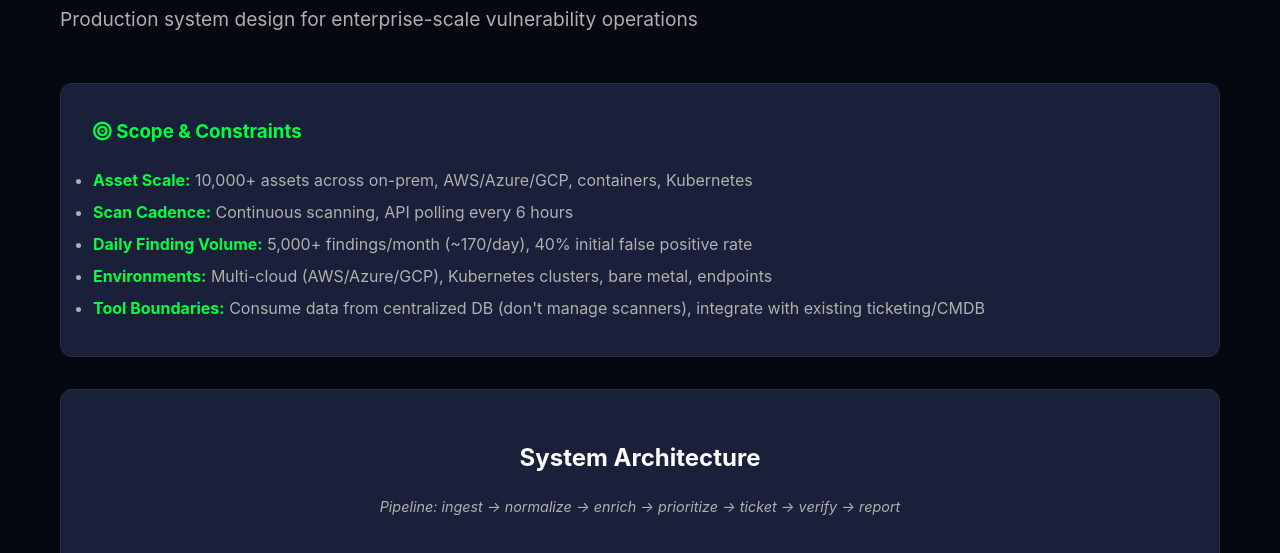
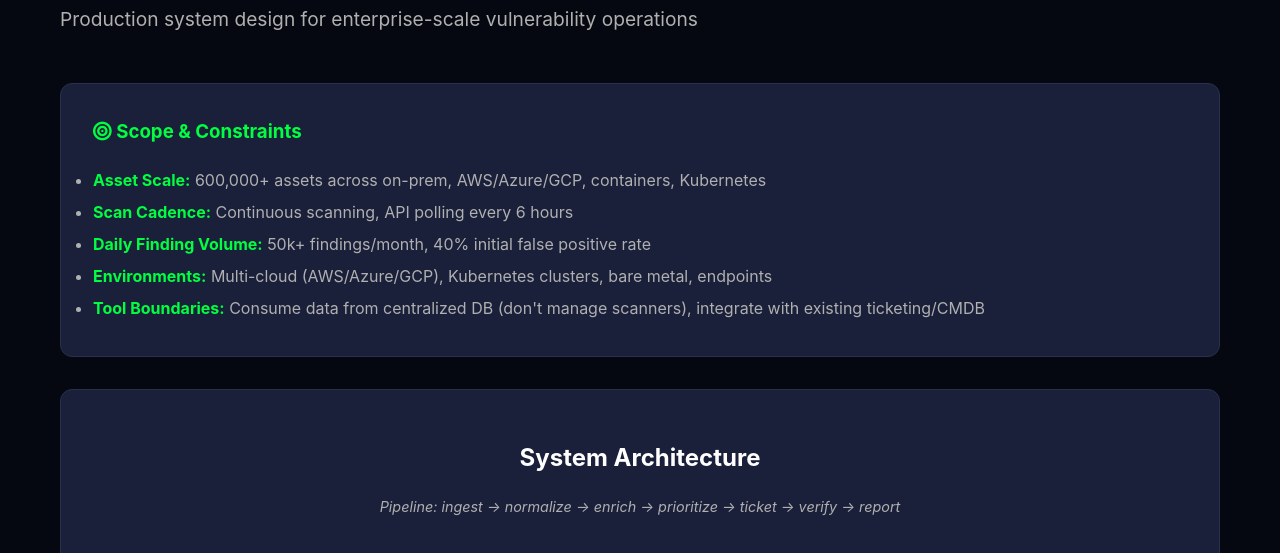
Before and after one commit to cyberopsguru/cybersecurity-portfolio, a website: page vulnops-architecture.html in a window 1280 px wide. Shown: the part 247-800 px from the top of the page. Drawn offline with Linux system fonts and the light colour scheme.

Commit message:
Complete MAANG interview-ready systems architecture page with design decisions and metrics

```diff
--- a/vulnops-architecture.html
+++ b/vulnops-architecture.html
@@ -86,9 +86,9 @@
             <div class="design-section">
                 <h3><i class="fas fa-bullseye"></i> Scope & Constraints</h3>
                 <ul style="color: var(--text-secondary); line-height: 2;">
-                    <li><strong style="color: var(--primary-color);">Asset Scale:</strong> 10,000+ assets across on-prem, AWS/Azure/GCP, containers, Kubernetes</li>
+                    <li><strong style="color: var(--primary-color);">Asset Scale:</strong> 600,000+ assets across on-prem, AWS/Azure/GCP, containers, Kubernetes</li>
                     <li><strong style="color: var(--primary-color);">Scan Cadence:</strong> Continuous scanning, API polling every 6 hours</li>
-                    <li><strong style="color: var(--primary-color);">Daily Finding Volume:</strong> 5,000+ findings/month (~170/day), 40% initial false positive rate</li>
+                    <li><strong style="color: var(--primary-color);">Daily Finding Volume:</strong> 50k+ findings/month, 40% initial false positive rate</li>
                     <li><strong style="color: var(--primary-color);">Environments:</strong> Multi-cloud (AWS/Azure/GCP), Kubernetes clusters, bare metal, endpoints</li>
                     <li><strong style="color: var(--primary-color);">Tool Boundaries:</strong> Consume data from centralized DB (don't manage scanners), integrate with existing ticketing/CMDB</li>
                 </ul>
```
